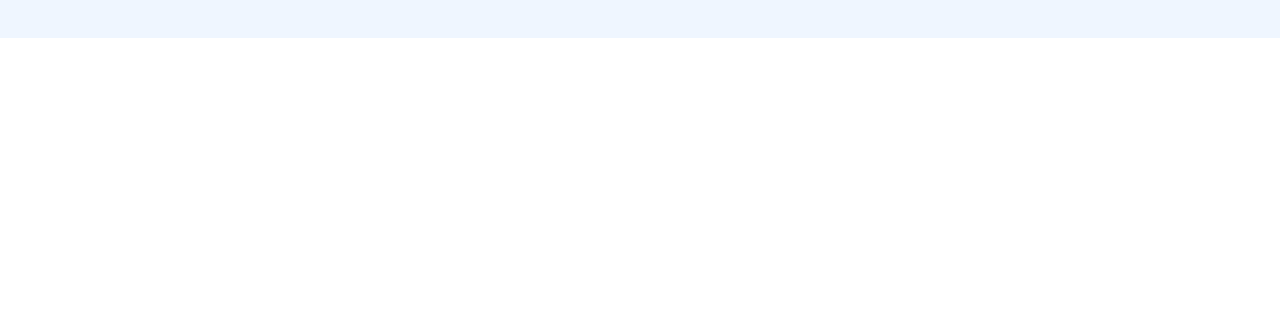
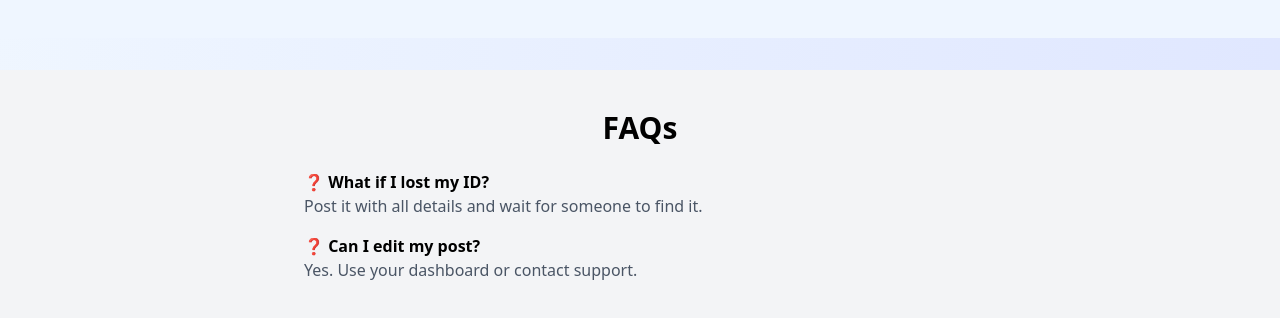
Before and after one commit to ankit11556/Lost-Foundr, a React (Vite) app in the folder frontend/: page / in a window 1280 px wide. Shown: the part 1081-1399 px from the top of the page. Before the commit the page ends 1119 px from the top, so only its background shows below. Built offline with nearby package versions, Linux system fonts and the light colour scheme; no server answers.

Commit message:
create FQA section

```diff
--- /dev/null
+++ b/frontend/src/components/FAQ.jsx
@@ -0,0 +1,19 @@
+function FAQ() {
+  return (
+    <section className="py-10 bg-gray-100 mt-8">
+      <h2 className="text-3xl font-bold text-center mb-6">FAQs</h2>
+      <div className="max-w-2xl mx-auto space-y-4">
+        <div>
+          <h3 className="font-semibold">❓ What if I lost my ID?</h3>
+          <p className="text-gray-600">Post it with all details and wait for someone to find it.</p>
+        </div>
+        <div>
+          <h3 className="font-semibold">❓ Can I edit my post?</h3>
+          <p className="text-gray-600">Yes. Use your dashboard or contact support.</p>
+        </div>
+      </div>
+    </section>
+  );
+}
+
+export default FAQ
--- a/frontend/src/pages/HomePage.jsx
+++ b/frontend/src/pages/HomePage.jsx
@@ -2,6 +2,7 @@ import HeroSection from "../components/HeroSection"
 import HowItWorks from "../components/HowItWorks"
 import RecentPosts from "../components/RecentPosts"
 import TrustSection from "../components/Trust & Privacy"
+import FAQ from "../components/FAQ"
 const HomePage = () =>{
   return(
 <>
@@ -9,6 +10,7 @@ const HomePage = () =>{
 <HowItWorks></HowItWorks>
 <RecentPosts></RecentPosts>
 <TrustSection></TrustSection>
+<FAQ></FAQ>
 </>
   )
 }
```
